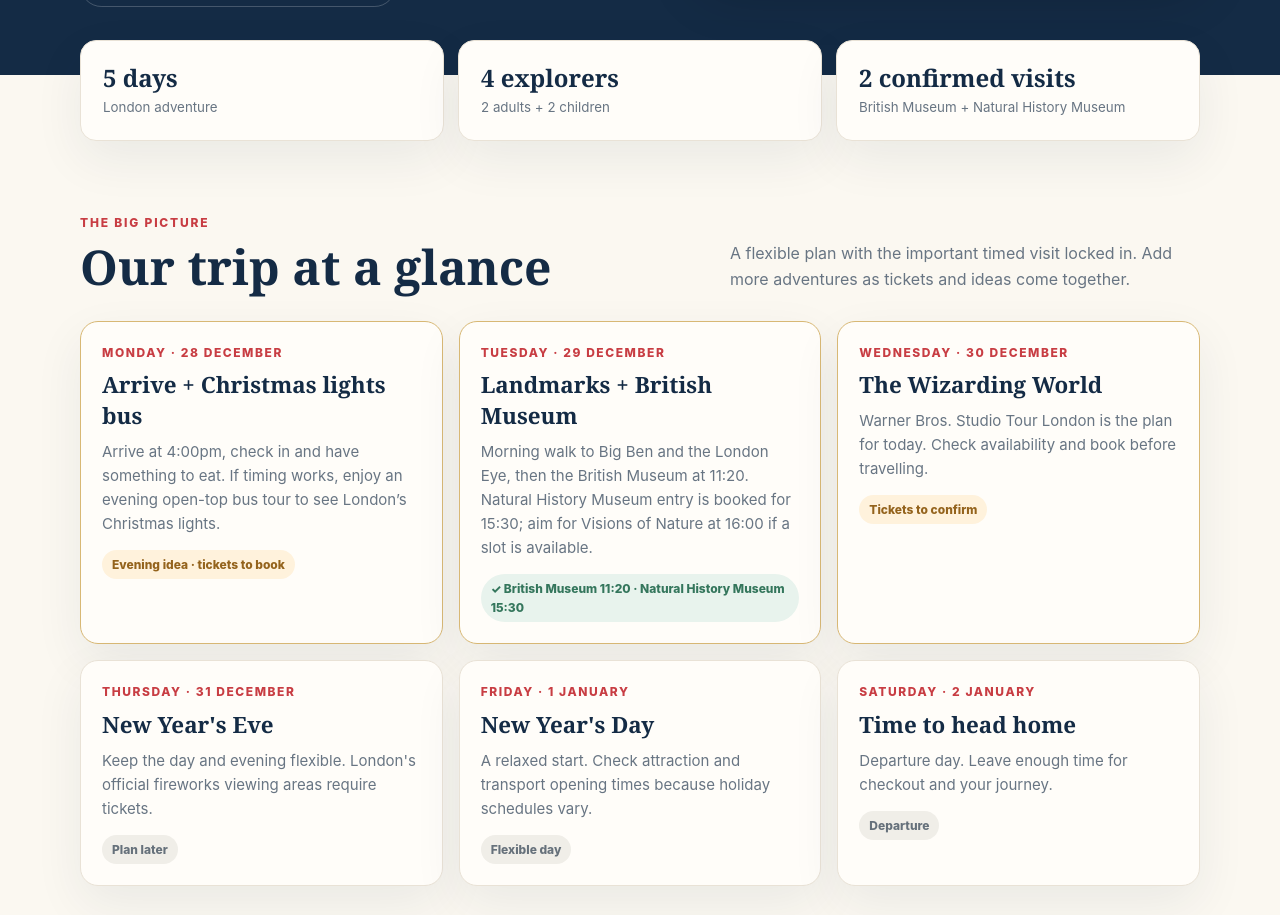
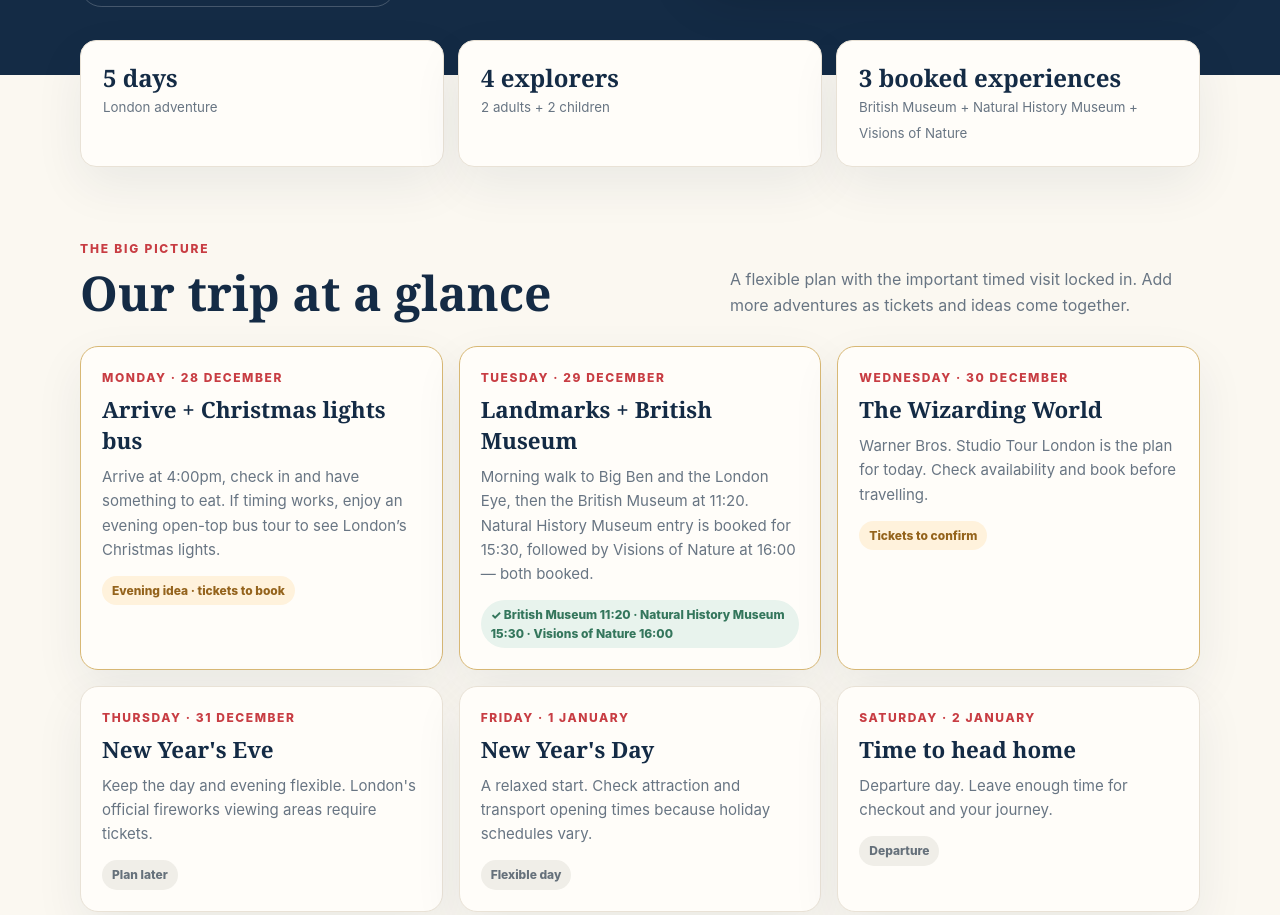
Before and after one commit to ChrisBeast67/london-family-trip, a plain HTML site: page index.html in a window 1280 px wide. Shown: the part 517-1432 px from the top of the page. Drawn offline with Linux system fonts and the light colour scheme.

Commit message:
Mark Visions of Nature as booked

```diff
--- a/index.html
+++ b/index.html
@@ -34,13 +34,13 @@ footer{background:var(--navy);color:#dce4eb;padding:35px 0}.foot{display:flex;ju
 </header>
 <main>
  <div class="wrap"><div class="stats">
-  <div class="stat"><b>5 days</b><small>London adventure</small></div><div class="stat"><b>4 explorers</b><small>2 adults + 2 children</small></div><div class="stat"><b>2 confirmed visits</b><small>British Museum + Natural History Museum</small></div>
+  <div class="stat"><b>5 days</b><small>London adventure</small></div><div class="stat"><b>4 explorers</b><small>2 adults + 2 children</small></div><div class="stat"><b>3 booked experiences</b><small>British Museum + Natural History Museum + Visions of Nature</small></div>
  </div></div>
  <section id="plan"><div class="wrap">
   <div class="section-head"><div><div class="kicker">The big picture</div><h2>Our trip at a glance</h2></div><p>A flexible plan with the important timed visit locked in. Add more adventures as tickets and ideas come together.</p></div>
   <div class="days">
    <article class="day featured"><div class="date">Monday · 28 December</div><h3>Arrive + Christmas lights bus</h3><p>Arrive at 4:00pm, check in and have something to eat. If timing works, enjoy an evening open-top bus tour to see London’s Christmas lights.</p><span class="status planned">Evening idea · tickets to book</span></article>
-   <article class="day featured"><div class="date">Tuesday · 29 December</div><h3>Landmarks + British Museum</h3><p>Morning walk to Big Ben and the London Eye, then the British Museum at 11:20. Natural History Museum entry is booked for 15:30; aim for Visions of Nature at 16:00 if a slot is available.</p><span class="status booked">✓ British Museum 11:20 · Natural History Museum 15:30</span></article>
+   <article class="day featured"><div class="date">Tuesday · 29 December</div><h3>Landmarks + British Museum</h3><p>Morning walk to Big Ben and the London Eye, then the British Museum at 11:20. Natural History Museum entry is booked for 15:30, followed by Visions of Nature at 16:00 — both booked.</p><span class="status booked">✓ British Museum 11:20 · Natural History Museum 15:30 · Visions of Nature 16:00</span></article>
    <article class="day featured"><div class="date">Wednesday · 30 December</div><h3>The Wizarding World</h3><p>Warner Bros. Studio Tour London is the plan for today. Check availability and book before travelling.</p><span class="status planned">Tickets to confirm</span></article>
    <article class="day"><div class="date">Thursday · 31 December</div><h3>New Year's Eve</h3><p>Keep the day and evening flexible. London's official fireworks viewing areas require tickets.</p><span class="status">Plan later</span></article>
    <article class="day"><div class="date">Friday · 1 January</div><h3>New Year's Day</h3><p>A relaxed start. Check attraction and transport opening times because holiday schedules vary.</p><span class="status">Flexible day</span></article>
@@ -71,7 +71,7 @@ footer{background:var(--navy);color:#dce4eb;padding:35px 0}.foot{display:flex;ju
    <article class="place"><div class="place-art">🚌</div><div class="place-body"><h3>Christmas Lights Night Bus</h3><p><b>Suggested for 28 Dec evening · not booked.</b> A 90-minute open-top tour past London’s illuminated Christmas displays. Big Bus lists tours from 12 Nov to 30 Dec 2026; departure times vary by stop. Choose a later departure after you have arrived and settled in. Dress warmly!</p><a href="https://www.bigbustours.com/en/london/london-christmas-lights-bus-tour" target="_blank" rel="noopener">Check official tour times and tickets ↗</a></div></article>
    <article class="place"><div class="place-art">🏛️</div><div class="place-body"><h3>British Museum</h3><p><b>Booked · 29 Dec at 11:20.</b> Look out for the Rosetta Stone, Egyptian mummies, Parthenon sculptures and the Great Court. Allow around 2–3 hours.</p><a href="https://www.britishmuseum.org/visit" target="_blank" rel="noopener">Visit the official website ↗</a></div></article>
    <article class="place"><div class="place-art">⚡</div><div class="place-body"><h3>Harry Potter Studio Tour</h3><p><b>Planned · 30 Dec, not yet confirmed.</b> Allow around 3–4 hours inside, plus travel to and from the studios. Check ticket availability before making plans.</p><a href="https://www.wbstudiotour.co.uk/tickets/" target="_blank" rel="noopener">Official tickets ↗</a> · <a href="https://book.wbstudiotour.com/?event_type_id=2&amp;site_id=1" target="_blank" rel="noopener">Booking page ↗</a></div></article>
-   <article class="place"><div class="place-art">🌿</div><div class="place-body"><h3>Visions of Nature</h3><p><b>Suggested · 29 Dec at 16:00, not booked.</b> A 20-minute mixed-reality experience with virtual wildlife and eight ecosystems. Your Natural History Museum entry is booked for 15:30; the museum asks visitors to arrive around 30 minutes before the experience, so 16:00 is a better target than 15:45. Suitable for ages 10+; £9.95 per person.</p><a href="https://www.nhm.ac.uk/visit/exhibitions/visions-of-nature.html" target="_blank" rel="noopener">Check sessions and book official tickets ↗</a></div></article>
+   <article class="place"><div class="place-art">🌿</div><div class="place-body"><h3>Visions of Nature</h3><p><b>Booked · 29 Dec at 16:00.</b> A 20-minute mixed-reality experience with virtual wildlife and eight ecosystems. Your Natural History Museum entry is booked for 15:30, and your Visions of Nature session is booked for 16:00. Suitable for ages 10+; £9.95 per person.</p><a href="https://www.nhm.ac.uk/visit/exhibitions/visions-of-nature.html" target="_blank" rel="noopener">Check sessions and book official tickets ↗</a></div></article>
    <article class="place"><div class="place-art">🕰️</div><div class="place-body"><h3>Big Ben</h3><p>One of London's most recognisable sights beside the Houses of Parliament. Great views from Westminster Bridge.</p><a href="https://www.parliament.uk/visiting/" target="_blank" rel="noopener">Visit UK Parliament ↗</a></div></article>
    <article class="place"><div class="place-art">🎡</div><div class="place-body"><h3>London Eye</h3><p>Take in the giant observation wheel on the South Bank. This morning's plan is to admire it from outside, not a booked ride.</p><a href="https://www.londoneye.com/" target="_blank" rel="noopener">Official London Eye site ↗</a></div></article>
    <article class="place"><div class="place-art">🦁</div><div class="place-body"><h3>Trafalgar Square</h3><p>A lively central London meeting point and a good starting place for the morning sightseeing walk.</p><a href="https://www.visitlondon.com/things-to-do/place/283 એ" target="_blank" rel="noopener">Explore London ↗</a></div></article>
@@ -84,7 +84,7 @@ footer{background:var(--navy);color:#dce4eb;padding:35px 0}.foot{display:flex;ju
    <div class="todo-panel"><h3>Before we go</h3>
     <label class="check"><input type="checkbox" data-save="hp"><span>Confirm and book Harry Potter Studio Tour tickets for 30 December</span></label>
     <label class="check"><input type="checkbox" data-save="museum"><span>Save British Museum and Natural History Museum booking confirmations</span></label>
-    <label class="check"><input type="checkbox" data-save="visions"><span>Check availability and book Visions of Nature for 29 December (aim for 16:00)</span></label>
+    <label class="check"><input type="checkbox" data-save="visions"><span>Save the Visions of Nature booking confirmation for 29 December at 16:00</span></label>
     <label class="check"><input type="checkbox" data-save="travel"><span>Plan travel to and from the Studio Tour</span></label>
     <label class="check"><input type="checkbox" data-save="nye"><span>Decide whether to attend a New Year's Eve event</span></label>
     <label class="check"><input type="checkbox" data-save="hours"><span>Check holiday opening hours and transport updates</span></label>
```
